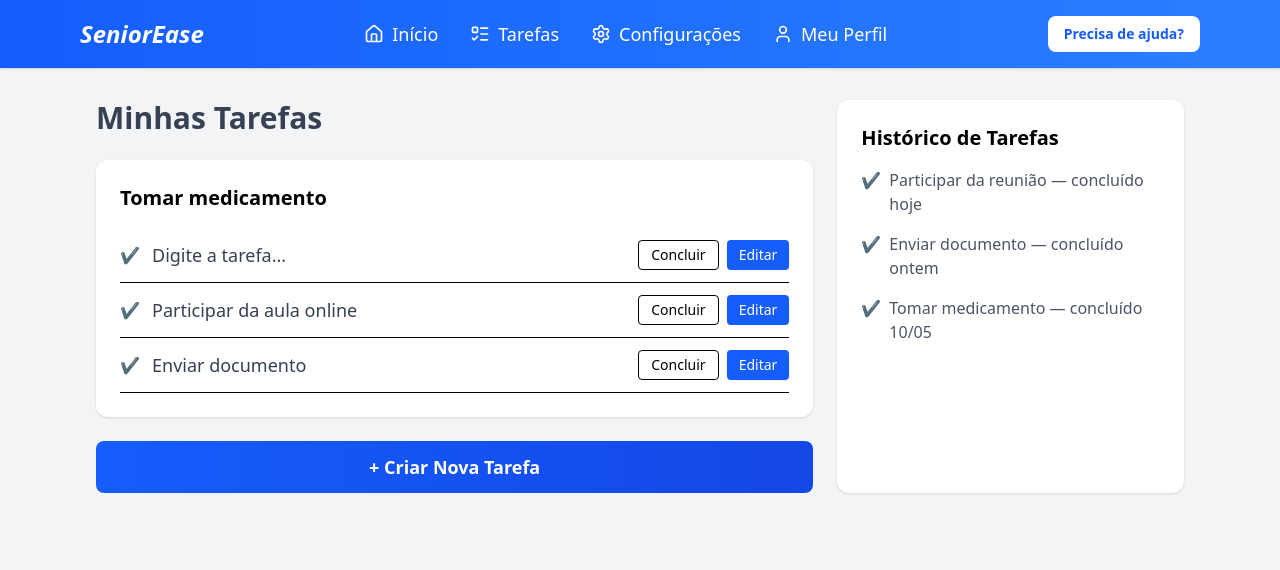
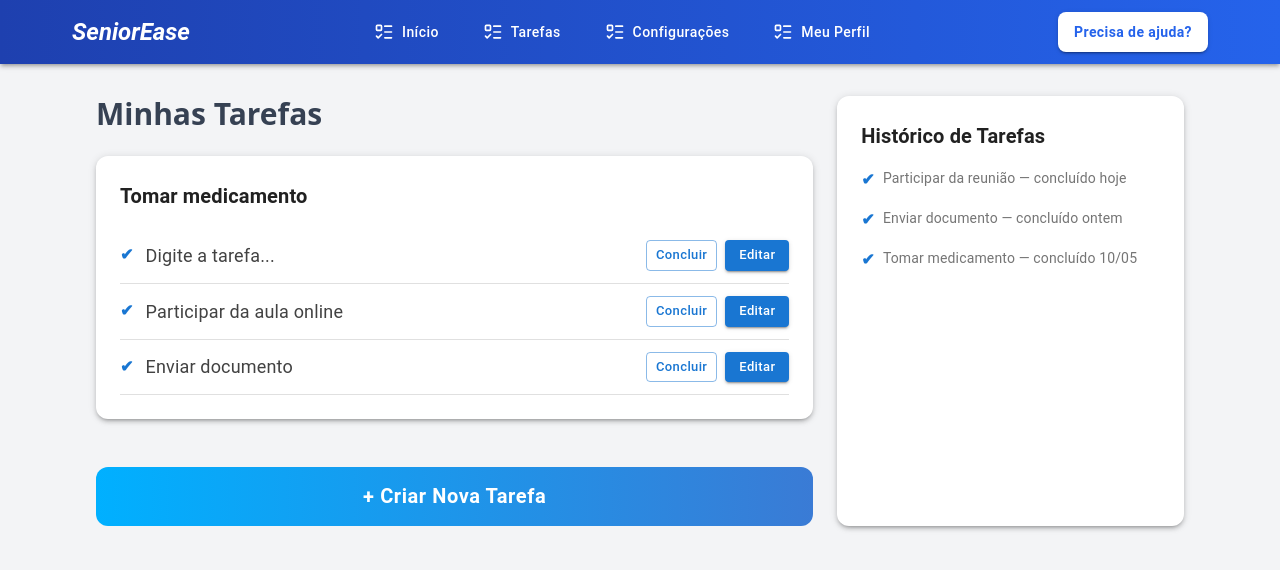
Before and after one commit to RychardAlcantara/SeniorEase, a Next.js app: page /dashboard in a window 1280 px wide. Shown: the top 570 px of the page. Built offline with nearby package versions, Linux system fonts and the light colour scheme.

Commit message:
feat: adjusting componentes to material ui

```diff
--- a/package.json
+++ b/package.json
@@ -9,6 +9,9 @@
     "lint": "eslint"
   },
   "dependencies": {
+    "@emotion/react": "^11.14.0",
+    "@emotion/styled": "^11.14.1",
+    "@mui/material": "^7.3.9",
     "lucide-react": "^0.577.0",
     "next": "16.1.6",
     "react": "19.2.3",
--- a/src/presentation/components/Button.tsx
+++ /dev/null
@@ -1,21 +0,0 @@
-interface Props {
-  children: React.ReactNode
-  onClick?: () => void
-}
-
-export default function Button({children,onClick}:Props){
-
-return(
-
-<button
-onClick={onClick}
-className="bg-blue-600 text-white text-lg px-6 py-4 rounded-xl hover:bg-blue-700"
->
-
-{children}
-
-</button>
-
-)
-
-}
--- a/src/presentation/components/CreateTaskButton.tsx
+++ b/src/presentation/components/CreateTaskButton.tsx
@@ -1,25 +1,25 @@
+import { Button } from "@mui/material";
+
 export default function CreateTaskButton() {
-
   return (
-
-    <button
-      className="
-      w-full
-      mt-6
-      py-3
-      text-white
-      text-lg
-      font-semibold
-      rounded-lg
-      bg-gradient-to-r
-      from-blue-600
-      to-blue-700
-      hover:opacity-90
-      "
+    <Button
+      fullWidth
+      sx={{
+        mt: 6,
+        py: 1.5, // ~ equivalente ao py-3 do Tailwind
+        textTransform: "none",
+        fontWeight: 700,
+        fontSize: "1.25rem",
+        borderRadius: "12px", // mais próximo do rounded-lg
+        color: "#fff",
+        backgroundImage: "linear-gradient(to right, #00b0ff, #3a7bd5)",
+        "&:hover": {
+          opacity: 0.9,
+          backgroundImage: "linear-gradient(to right, #00a3f0, #3670c7)",
+        },
+      }}
     >
       + Criar Nova Tarefa
-    </button>
-
-  )
-
+    </Button>
+  );
 }
--- a/src/presentation/components/HistoryList.tsx
+++ b/src/presentation/components/HistoryList.tsx
@@ -1,40 +1,50 @@
-"use client"
+"use client";
+
+import { Card, CardContent, Typography, Stack, Box } from "@mui/material";
+// Opcional: usar um ícone do MUI em vez do "✔"
+// import CheckCircleOutlineIcon from "@mui/icons-material/CheckCircleOutline";
 
 export default function HistoryList() {
-
   const history = [
     "Participar da reunião — concluído hoje",
     "Enviar documento — concluído ontem",
-    "Tomar medicamento — concluído 10/05"
-  ]
+    "Tomar medicamento — concluído 10/05",
+  ];
 
   return (
+    <Card
+      sx={{
+        borderRadius: 3,
+        boxShadow: 3,
+        backgroundColor: "#fff",
+      }}
+    >
+      <CardContent sx={{ p: 3 /* ~ p-6 */ }}>
+        <Typography variant="h6" sx={{ fontWeight: 600, mb: 2 }}>
+          Histórico de Tarefas
+        </Typography>
 
-    <div className="bg-white p-6 rounded-xl shadow">
-
-      <h2 className="text-xl font-semibold mb-4">
-        Histórico de Tarefas
-      </h2>
-
-      <div className="space-y-4">
-
-        {history.map((item, index) => (
-
-          <div key={index} className="flex items-start gap-2">
-
-            <span className="text-green-500">✔</span>
-
-            <p className="text-gray-600">
-              {item}
-            </p>
-
-          </div>
-
-        ))}
-
-      </div>
-
-    </div>
-
-  )
+        <Stack spacing={2}>
+          {history.map((item, index) => (
+            <Stack
+              key={index}
+              direction="row"
+              alignItems="flex-start"
+              spacing={1}
+            >
+              <Typography
+                component="span"
+                sx={{ color: "primary.main", fontWeight: 700 }}
+              >
+                ✔
+              </Typography>
+              <Typography variant="body2" sx={{ color: "grey.600" }}>
+                {item}
+              </Typography>
+            </Stack>
+          ))}
+        </Stack>
+      </CardContent>
+    </Card>
+  );
 }
--- a/src/presentation/components/Navbar.tsx
+++ b/src/presentation/components/Navbar.tsx
@@ -1,47 +1,81 @@
-"use client"
+"use client";
 
-import { Home, ListTodo, Settings, User } from "lucide-react"
+import { Home, ListTodo, Settings, User } from "lucide-react";
+import AppBar from "@mui/material/AppBar";
+import Toolbar from "@mui/material/Toolbar";
+import Container from "@mui/material/Container";
+import Typography from "@mui/material/Typography";
+import Button from "@mui/material/Button";
+import Stack from "@mui/material/Stack";
+import Box from "@mui/material/Box";
 
 export default function Navbar() {
+  const links = [
+    { title: "Início", href: "#" },
+    { title: "Tarefas", href: "#" },
+    { title: "Configurações", href: "#" },
+    { title: "Meu Perfil", href: "#" },
+  ];
   return (
-    <header className="w-full bg-gradient-to-r from-blue-600 to-blue-500 text-white shadow">
+    <AppBar
+      position="static"
+      sx={{
+        backgroundImage: "linear-gradient(to right, #1e40af, #2563eb)", // from-blue-600 to-blue-500
+        boxShadow: 3,
+      }}
+    >
+      <Container maxWidth="lg">
+        <Toolbar
+          disableGutters
+          sx={{
+            display: "flex",
+            alignItems: "center",
+            justifyContent: "space-between",
+            p: 1,
+          }}
+        >
+          <Typography
+            variant="h5"
+            sx={{ fontWeight: 700, fontStyle: "italic", color: "#fff" }}
+          >
+            SeniorEase
+          </Typography>
 
-      <div className="max-w-6xl mx-auto flex items-center justify-between p-4">
+          {/* Navegação */}
+          <Stack direction="row" spacing={4} alignItems="center">
+            {links.map((link) => (
+              <Button
+                key={link.title}
+                color="inherit"
+                sx={{ textTransform: "none", "&:hover": { opacity: 0.8 } }}
+                startIcon={<ListTodo size={20} />}
+              >
+                {link.title}
+              </Button>
+            ))}
+          </Stack>
 
-        <h1 className="text-2xl font-bold italic">
-          SeniorEase
-        </h1>
-
-        <nav className="flex gap-8 text-lg items-center">
-
-          <button className="flex items-center gap-2 hover:opacity-80">
-            <Home size={20}/>
-            Início
-          </button>
-
-          <button className="flex items-center gap-2 hover:opacity-80">
-            <ListTodo size={20}/>
-            Tarefas
-          </button>
-
-          <button className="flex items-center gap-2 hover:opacity-80">
-            <Settings size={20}/>
-            Configurações
-          </button>
-
-          <button className="flex items-center gap-2 hover:opacity-80">
-            <User size={20}/>
-            Meu Perfil
-          </button>
-
-        </nav>
-
-        <button className="bg-white text-blue-600 px-4 py-2 rounded-lg text-sm font-semibold">
-          Precisa de ajuda?
-        </button>
-
-      </div>
-
-    </header>
-  )
+          <Box>
+            <Button
+              variant="contained"
+              sx={{
+                backgroundColor: "#fff",
+                color: "#2563eb",
+                textTransform: "none",
+                fontWeight: 600,
+                borderRadius: 2,
+                px: 2,
+                py: 1,
+                "&:hover": {
+                  backgroundColor: "#f1f5f9",
+                },
+              }}
+            >
+              Precisa de ajuda?
+            </Button>
+          </Box>
+        </Toolbar>
+      </Container>
+    </AppBar>
+  );
 }
--- a/src/presentation/components/TaskItem.tsx
+++ b/src/presentation/components/TaskItem.tsx
@@ -1,38 +1,74 @@
-"use client"
+"use client";
+
+import { Box, Stack, Typography, Button, Divider } from "@mui/material";
 
 interface Props {
-  title: string
+  title: string;
 }
 
 export default function TaskItem({ title }: Props) {
+  return (
+    <Box
+      sx={{
+        width: "100%",
+      }}
+    >
+      <Stack
+        direction="row"
+        alignItems="center"
+        justifyContent="space-between"
+        sx={{
+          py: 1.5,
+          width: "100%",
+        }}
+      >
+        <Stack
+          direction="row"
+          alignItems="center"
+          spacing={1.5}
+          sx={{ minWidth: 0 }}
+        >
+          <Typography
+            component="span"
+            sx={{ color: "primary.main", fontWeight: 700 }}
+          >
+            ✔
+          </Typography>
 
-  return (
+          <Typography
+            variant="body1"
+            sx={{ fontSize: "1.125rem", color: "grey.800" }}
+            noWrap
+          >
+            {title}
+          </Typography>
+        </Stack>
 
-    <div className="flex items-center justify-between border-b py-3">
+        <Stack direction="row" spacing={1} flexShrink={0}>
+          <Button
+            variant="outlined"
+            size="small"
+            sx={{ textTransform: "none", borderRadius: 1 }}
+          >
+            Concluir
+          </Button>
 
-      <div className="flex items-center gap-3">
+          <Button
+            variant="contained"
+            size="small"
+            sx={{
+              textTransform: "none",
+              borderRadius: 1,
+              backgroundColor: "primary.main",
+              "&:hover": { backgroundColor: "primary.dark" },
+            }}
+          >
+            Editar
+          </Button>
+        </Stack>
+      </Stack>
 
-        <span className="text-yellow-500">✔</span>
-
-        <p className="text-lg text-gray-700">
-          {title}
-        </p>
-
-      </div>
-
-      <div className="flex gap-2">
-
-        <button className="border px-3 py-1 rounded text-sm">
-          Concluir
-        </button>
-
-        <button className="bg-blue-600 text-white px-3 py-1 rounded text-sm">
-          Editar
-        </button>
-
-      </div>
-
-    </div>
-
-  )
+      <Divider />
+    </Box>
+  );
 }
--- a/src/presentation/components/TaskList.tsx
+++ b/src/presentation/components/TaskList.tsx
@@ -1,28 +1,34 @@
-"use client"
+"use client";
 
-import TaskItem from "./TaskItem"
+import { Card, CardContent, Typography, Stack } from "@mui/material";
+import TaskItem from "./TaskItem";
 
 export default function TaskList() {
-
   const tasks = [
     "Digite a tarefa...",
     "Participar da aula online",
-    "Enviar documento"
-  ]
+    "Enviar documento",
+  ];
 
   return (
+    <Card
+      sx={{
+        borderRadius: 3,
+        boxShadow: 3,
+        backgroundColor: "#fff",
+      }}
+    >
+      <CardContent sx={{ p: 3 /* ~ p-6 */ }}>
+        <Typography variant="h6" sx={{ fontWeight: 600, mb: 2 }}>
+          Tomar medicamento
+        </Typography>
 
-    <div className="bg-white p-6 rounded-xl shadow">
-
-      <h2 className="text-xl font-semibold mb-4">
-        Tomar medicamento
-      </h2>
-
-      {tasks.map((task, index) => (
-        <TaskItem key={index} title={task}/>
-      ))}
-
-    </div>
-
-  )
+        <Stack spacing={0}>
+          {tasks.map((task, index) => (
+            <TaskItem key={index} title={task} />
+          ))}
+        </Stack>
+      </CardContent>
+    </Card>
+  );
 }
```
Also changed, not shown: src/app/tasks/page.tsx (added), 1 other file (tests, documents, lock files or other folders).
